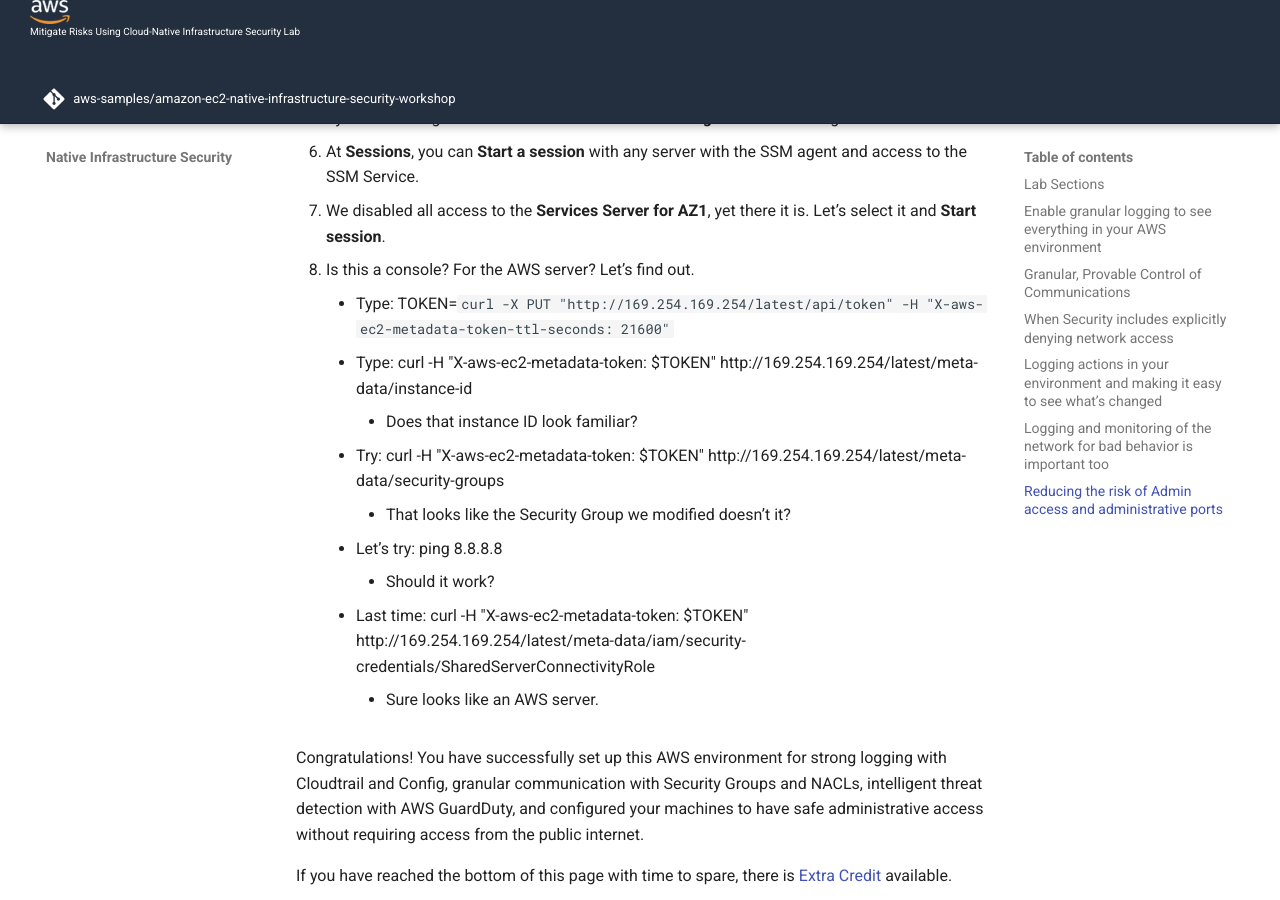
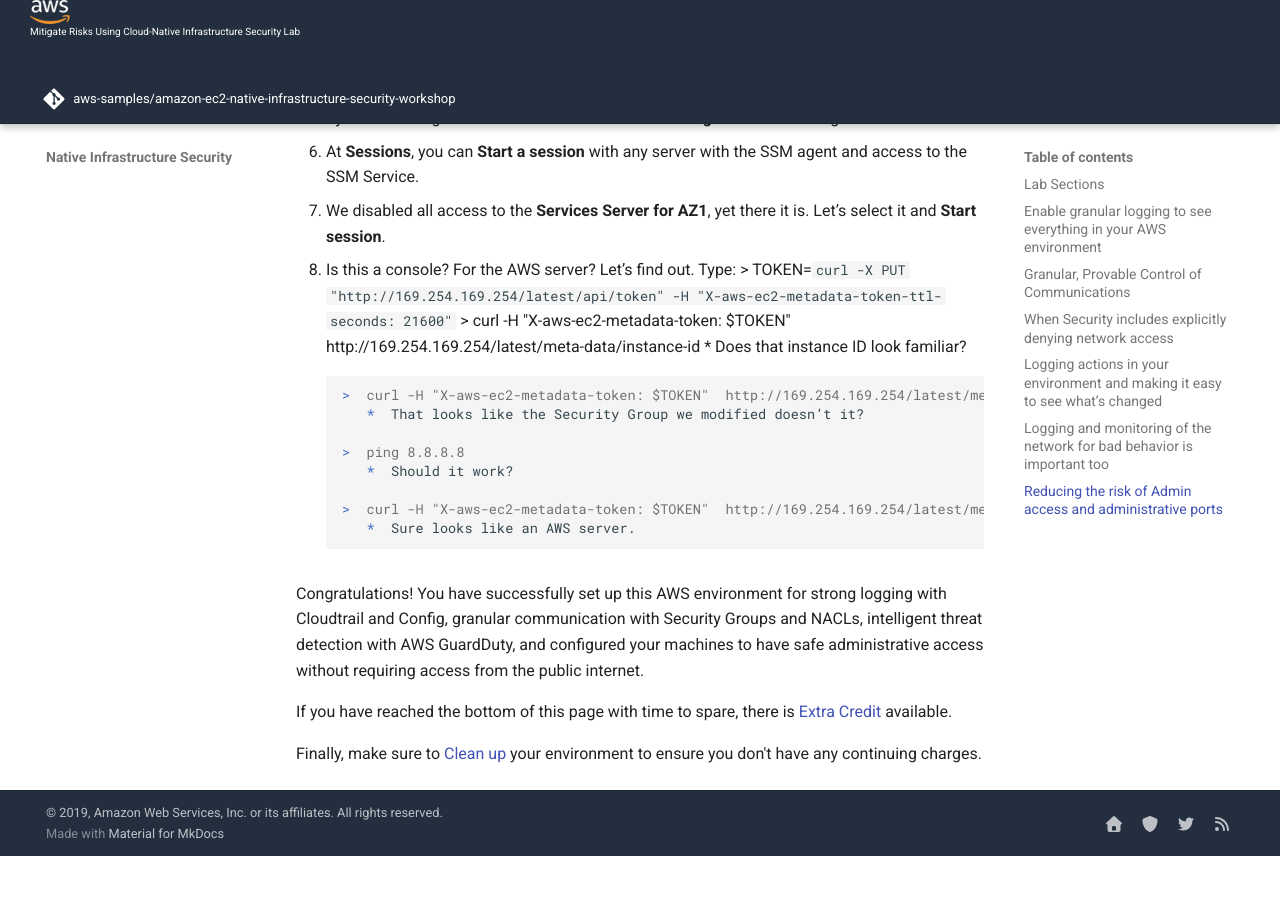
Before and after one commit to devonartis/amazon-ec2-native-infrastructure-security-workshop, an MkDocs documentation site: the page built from docs/labsteps.md, in a window 1280 px wide and 900 px high, scrolled down 6602 px. Built offline with MkDocs 1.6.1 and Material for MkDocs 9.7.7, drawn with Linux system fonts in a browser that asks for light colours; comment, search, counter and statistics services are not loaded; after the commit the page ends 7458 px from its top, so only the background shows below that.

Commit message:
Fixing formatting

```diff
--- a/docs/labsteps.md
+++ b/docs/labsteps.md
@@ -151,15 +151,18 @@ Finally, let's further reduce administrative risks by reducing access and improv
 5.    Systems Manager has a feature called **Session Manager** worth checking out.
 6.    At **Sessions**, you can **Start a session** with any server with the SSM agent and access to the SSM Service.
 7.    We disabled all access to the **Services Server for AZ1**, yet there it is. Let’s select it and **Start session**.
-8.    Is this a console? For the AWS server? Let’s find out.
-      *    Type: TOKEN=`curl -X PUT "http://169.254.169.254/latest/api/token" -H "X-aws-ec2-metadata-token-ttl-seconds: 21600"`
-      *    Type: curl -H "X-aws-ec2-metadata-token: $TOKEN"  http://169.254.169.254/latest/meta-data/instance-id
+8.    Is this a console? For the AWS server? Let’s find out.  Type:
+        >  TOKEN=`curl -X PUT "http://169.254.169.254/latest/api/token" -H "X-aws-ec2-metadata-token-ttl-seconds: 21600"`
+        >  curl -H "X-aws-ec2-metadata-token: $TOKEN"  http://169.254.169.254/latest/meta-data/instance-id
            *   Does that instance ID look familiar?
-      *    Try: curl -H "X-aws-ec2-metadata-token: $TOKEN"  http://169.254.169.254/latest/meta-data/security-groups
+
+        >  curl -H "X-aws-ec2-metadata-token: $TOKEN"  http://169.254.169.254/latest/meta-data/security-groups
            *  That looks like the Security Group we modified doesn’t it?
-      *    Let’s try: ping 8.8.8.8
+
+        >  ping 8.8.8.8
            *  Should it work?
-      *    Last time: curl -H "X-aws-ec2-metadata-token: $TOKEN"  http://169.254.169.254/latest/meta-data/iam/security-credentials/SharedServerConnectivityRole
+
+        >  curl -H "X-aws-ec2-metadata-token: $TOKEN"  http://169.254.169.254/latest/meta-data/iam/security-credentials/SharedServerConnectivityRole
            *  Sure looks like an AWS server.
 
 Congratulations!  You have successfully set up this AWS environment for strong logging with Cloudtrail and Config, granular communication with Security Groups and NACLs, intelligent threat detection with AWS GuardDuty, and configured your machines to have safe administrative access without requiring access from the public internet.
```
Also changed, not shown: docs/extracredit.md (+4 -3 lines), docs/index.md (+1 -1 lines), site/extracredit/index.html, site/labsteps/index.html, site/search/search_index.json, site/sitemap.xml, 1 other file.
